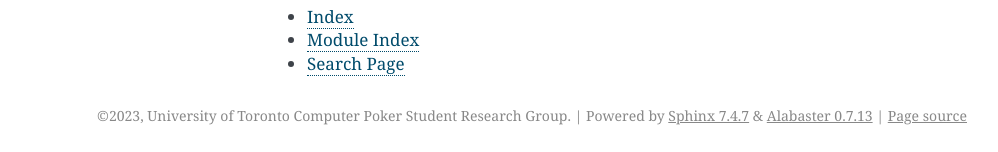
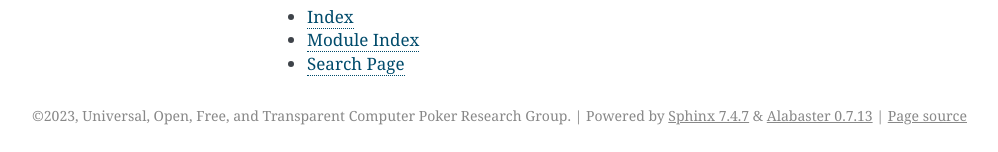
Before and after one commit to uoftcprg/cardroom, a Sphinx documentation site: the page built from docs/index.rst, in a window 1280 px wide. Shown: the part 1874-2026 px from the top of the page, without its empty margins (143-1141 px from the left). Built offline with Sphinx 7.4.7, drawn with Linux system fonts in a browser that asks for light colours.

Commit message:
Update organization name

```diff
--- a/docs/conf.py
+++ b/docs/conf.py
@@ -12,8 +12,8 @@
 # https://www.sphinx-doc.org/en/master/usage/configuration.html#project-information
 
 project = 'Cardroom'
-copyright = '2023, University of Toronto Computer Poker Student Research Group'
-author = 'University of Toronto Computer Poker Student Research Group'
+copyright = '2023, Universal, Open, Free, and Transparent Computer Poker Research Group'
+author = 'Universal, Open, Free, and Transparent Computer Poker Research Group'
 release = '0.0.1'
 
 # -- General configuration ---------------------------------------------------
--- a/setup.py
+++ b/setup.py
@@ -9,8 +9,8 @@
     long_description=open('README.rst').read(),
     long_description_content_type='text/x-rst',
     url='https://github.com/uoftcprg/cardroom',
-    author='University of Toronto Computer Poker Student Research Group',
-    author_email='uoftcprg@studentorg.utoronto.ca',
+    author='Universal, Open, Free, and Transparent Computer Poker Research Group',
+    author_email='juhok@andrew.cmu.edu',
     license='MIT',
     classifiers=[
         'Development Status :: 1 - Planning',
```
Also changed, not shown: 1 other file.
